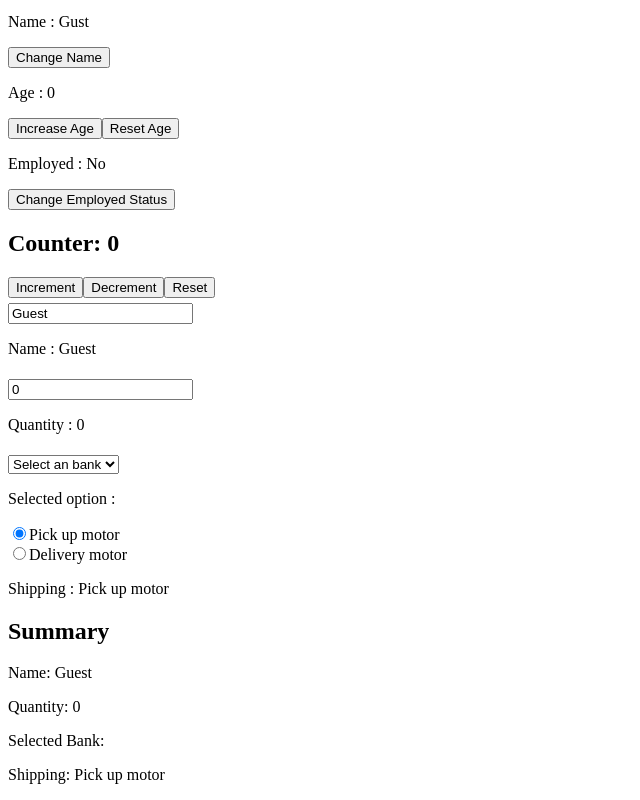
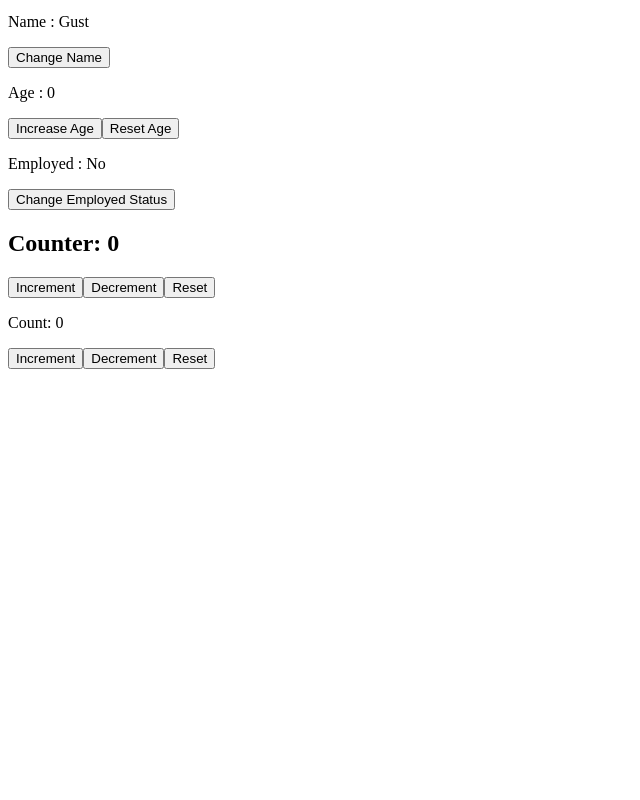
Before and after one commit to SOKHY247/Study_ReactJS, a React (Vite) app: page / in a window 1280 px wide. Shown: the part 617-1417 px from the top of the page, without its empty margins (0-640 px from the left). After the commit the page ends 994 px from the top, so only its background shows below. Built offline with nearby package versions, Linux system fonts and the light colour scheme.

Commit message:
UpdaterFunction

```diff
--- a/src/Test_reactJs/MyComponent.jsx
+++ b/src/Test_reactJs/MyComponent.jsx
@@ -1,86 +1,31 @@
 import React from 'react'
 
 
-// onChange = event hadler used primarily with form elments
-//            ex. input, textarea, select
-//            Triggered a function every time the value of the input
-
+// updater function = A function passed as an argument to the setState() usually
+//                    ex. seYear(year + 1)
+//                    Allows for safe updates based on the provious state Used with multiple state udpates and            synchrounus functions Good practice to use upadter functions
 import { useState } from 'react'
 function MyComponent() {
-    const [name , setNmame] = useState("Guest");
+  const [count, setcount] = useState(0)
 
-    const [Quantity , setQuantity] = useState(0);
 
-    const [choose , setChoose] = useState();
+  function handleIncrement() {
+    setcount(peices => peices + 1)
+  }
 
-    const [shipping , setShipping] = useState("Pick up motor");
-
-    function handleChangeName(event){
-        setNmame(event.target.value)
-    }
-    function handleChangeQuantity(event){
-        setQuantity(event.target.value)
-    }
-    function handleChangeChoose(event){
-        setChoose(event.target.value)
-    }
-    function handleChangeShipping(event){
-        setShipping(event.target.value)
-    }
-
+  function handleReset() {
+    setcount(0)
+  }
+  function handleDecrement() {
+    setcount(count - 1)
+  }
 
   return (
     <div>
-      <input
-        type='text'
-        onChange={handleChangeName}
-        value={name}
-        style={{marginTop : 5}}
-        placeholder='Enter name here '
-      />
-      <p>Name : {name}</p>
-
-      <input type="number"
-      onChange={handleChangeQuantity}
-      value={Quantity}
-      style={{marginTop : 5}}
-      placeholder='Enter quantity here '
-      />
-      <p>Quantity : {Quantity}</p>
-
-
-      <select onChange={handleChangeChoose} value={choose} style={{marginTop : 5}}>
-        <option value="">Select an bank</option>
-        <option value="ABA bank">ABA</option>
-        <option value="ACELEDS bank">ACELEDS</option>
-        <option value="AngKor bank">AngKor bank</option>
-      </select>
-      <p>Selected option : {choose}</p>
-
-
-        <label>
-            <input type="radio"
-            value='Pick up motor'
-            onChange={handleChangeShipping}
-            checked={shipping ==="Pick up motor"}/>
-            Pick up motor
-        </label><br/>
-         <label>
-            <input type="radio"
-            value='Delivery motor'
-            onChange={handleChangeShipping}
-            checked={shipping ==="Delivery motor"}/>
-            Delivery motor
-        </label>
-        <p>Shipping : {shipping}</p>
-
-        <div>
-            <h2>Summary</h2>
-            <p>Name: {name}</p>
-            <p>Quantity: {Quantity}</p>
-            <p>Selected Bank: {choose}</p>
-            <p>Shipping: {shipping}</p>
-        </div>
+      <p>Count: {count}</p>
+      <button onClick={() => handleIncrement()}>Increment</button>
+      <button onClick={() => handleDecrement()}>Decrement</button>
+      <button onClick={() => handleReset()}>Reset</button>
     </div>
 
 
```
